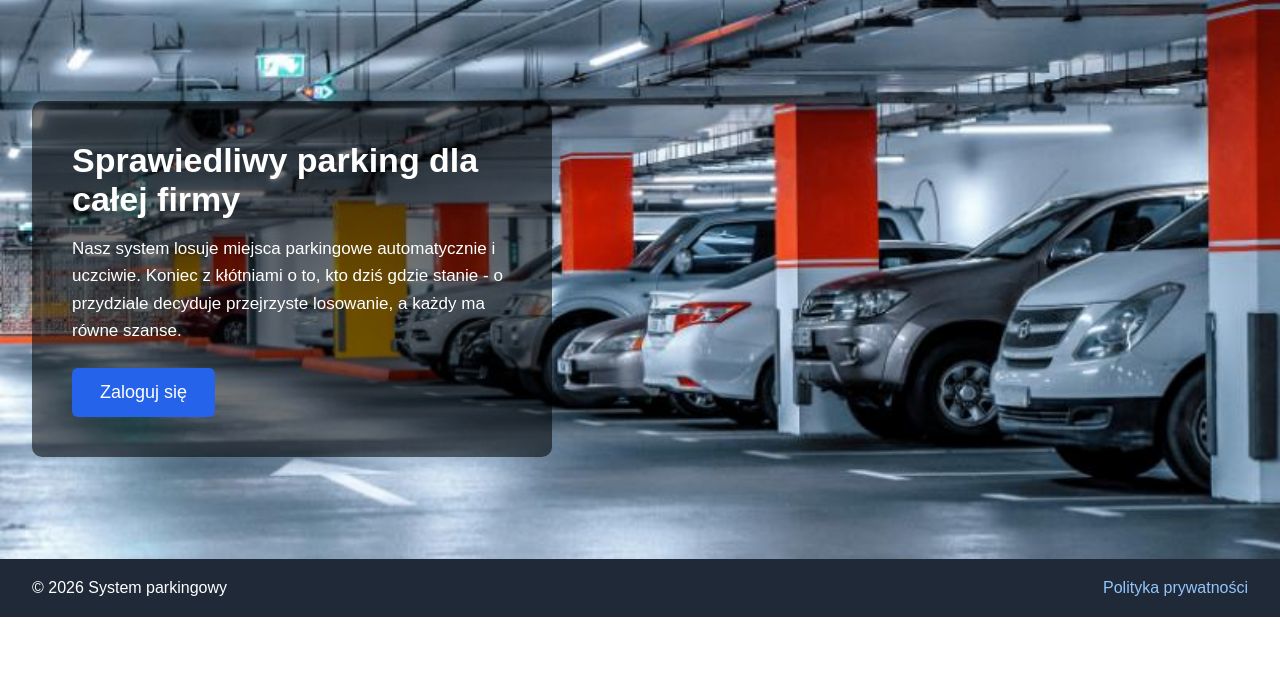
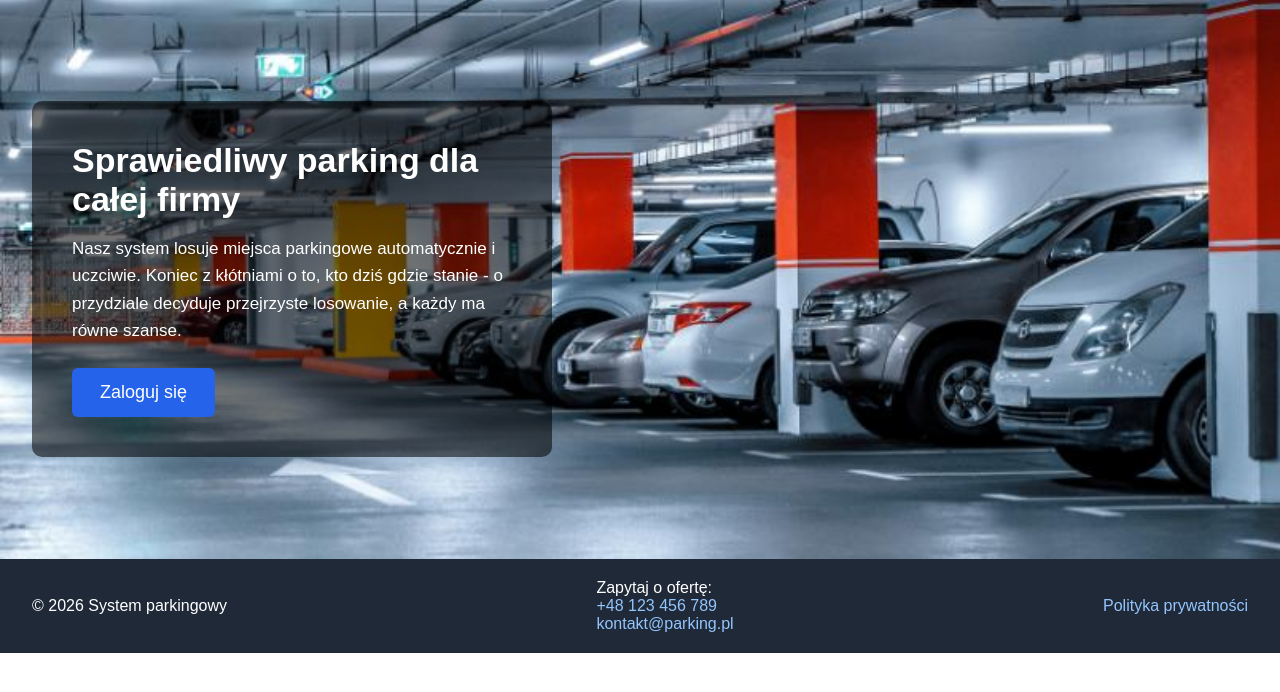
Before and after one commit to PaulaStepien/System-parkingowy, a PHP site: page / in a window 1280 px wide. Shown: the part 71-763 px from the top of the page. Run offline with PHP 8.4, Linux system fonts and the light colour scheme.

Commit message:
Dodanie kontaktu do stopki

```diff
--- a/css/style.css
+++ b/css/style.css
@@ -90,6 +90,24 @@ body {
     padding: 20px 32px;
     background: #1f2937;
     color: #fff;
+    flex-wrap: wrap;
+    gap: 15px;
+}
+
+.footer-lewa, .footer-srodek, .footer-prawa {
+    flex: 1;
+}
+
+.footer-srodek {
+    text-align: center;
+}
+
+.footer-prawa {
+    text-align: right;
+}
+
+.footer-srodek p {
+    margin: 2px 0;
 }
 
 .stopka a {
--- a/index.html
+++ b/index.html
@@ -37,8 +37,19 @@
 
     <!-- Stopka -->
     <footer class="stopka">
-        <p>&copy; 2026 System parkingowy</p>
-        <a href="polityka.html">Polityka prywatności</a>
+        <div class="footer-dane">
+            <p>&copy; 2026 System parkingowy</p>
+        </div>
+
+        <div class="footer-kontakt">
+            <p>Zapytaj o ofertę:</p>
+            <p><a href="tel:+48123456789">+48 123 456 789</a></p>
+            <p><a href="mailto:kontakt@parking.pl">kontakt@parking.pl</a></p>
+        </div>
+
+        <div class="footer-polityka">
+            <a href="polityka.html">Polityka prywatności</a>
+        </div>
     </footer>
 
 </body>
```
Also changed, not shown: oferta.html (+13 -2 lines), polityka.html (+13 -2 lines).
